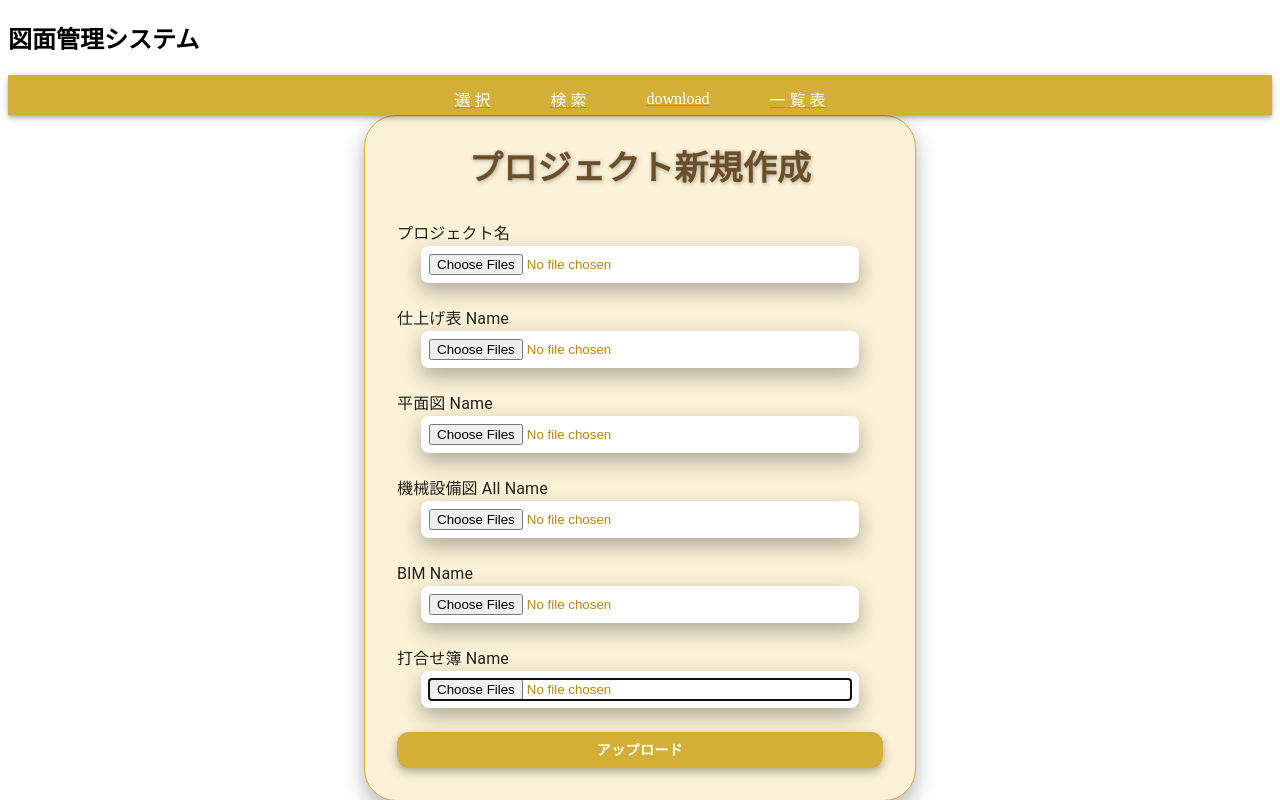
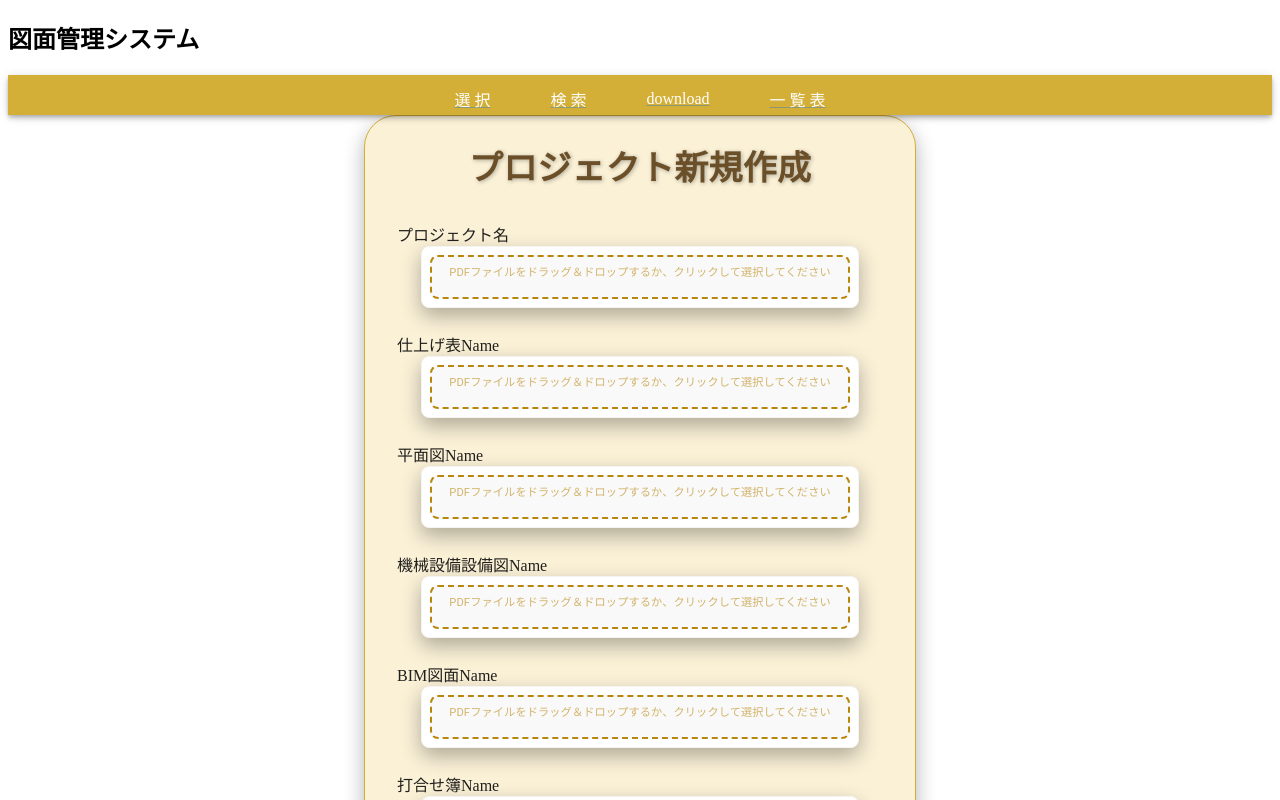
Before and after one commit to maedayosimasa/drawing_management_system_react, a React (Vite) app: page /Project_create in a window 1280 px wide. Shown: the top 800 px of the page. Built offline with nearby package versions, Linux system fonts and the light colour scheme.

Commit message:
createのフォームを修正

```diff
--- a/src/components/Project_create.jsx
+++ b/src/components/Project_create.jsx
@@ -1,18 +1,14 @@
 import React, { useState } from 'react';
+import { useDropzone } from "react-dropzone";
 import axios from 'axios';
-import {
-    Box,
-    TextField,
-    Button,
-    Typography,
-    Paper,
-    Container, AppBar, Toolbar, Link as MuiLink
+import {Box, TextField, Button, Typography, Paper, List, ListItem,
+  ListItemText, Container, AppBar, Toolbar, Link as MuiLink
 } from '@mui/material';
 import { Link } from "react-router-dom";
 
 export const Project_create = () => {
     const [formData, setFormData] = useState({
-        user_id: '',
+        // user_id: '',
         project_name: '',
         finishing_table_name: '',
         floor_plan_name: '',
@@ -21,8 +17,8 @@ export const Project_create = () => {
         meeting_log_name: '',
     });
 
-    const [file, setFile] = useState({
-        user_id: null,
+    const [files, setFiles] = useState({
+        // user_id: null,
         project_name: null,
         finishing_table_file: null,
         floor_plan_file: null,
@@ -30,58 +26,64 @@ export const Project_create = () => {
         bim_drawing_file: null,
         meeting_log_file: null,
     });
-    const [uploading, setUploading] = useState(false);
-
     // ファイル選択時のハンドラー
     //ファイル選択時に、選択されたファイルをfileオブジェクトに保存します。
-    const handleFileChange = (e) => {
-        setFile((prevFile) => ({
-            ...prevFile,
-            [e.target.name]: e.target.files[0], // 選択されたファイルをセット
+const handleFileChange = (name, selectedFiles) => {
+  setFiles((prevFiles) => ({
+    ...prevFiles,
+    [name]:selectedFiles, // 選択されたファイルを状態に反映
   }));
+   console.log("更新されたファイル:", name, selectedFiles);
 };
+//console.log("受け入れたファイル:");
 
     // フォームデータ変更時のハンドラー
     // テキスト入力の値が変更された際に、formDataを更新します。
    const handleChange = (e) => {
+   // console.log("フォームデータ:", formData);
+    const { name, value } = e.target; // e.targetからnameとvalueを分割代入
         setFormData((prevFormData) => ({
             ...prevFormData,
-            [e.target.name]: e.target.value,
+           [name]: value,
         }));
+        console.log("更新されたフォームデータ:", name, value);
     };
 
     // フォーム送信時のハンドラー
     //フォームデータとファイルを収集し、サーバーに送信する処理
     const handleSubmit = async (e) => {
         e.preventDefault();  //ページのリロードを防ぎます。
+        setUploading(true);
 
-        console.log('Form Data:', formData); // フォームデータの確認
-        console.log('Files:', file); // ファイルデータの確認
+         console.log("送信時のフォームデータ:", formData); // フォームデータの確認
+         console.log('Files:', files); // ファイルデータの確認
+
         //FormData オブジェクト作成:ブラウザのAPIで、キーと値のペアを簡単に送信できます。
         const data = new FormData();
 
-        // ファイルデータをFormDataに追加
-        //ファイルが選択されている場合のみFormDataに追加。
-        for (const key in file) {
-            if (file[key]) {
-                data.append(key, file[key] || '');// ファイルが空でも空文字を追加
+      // formData から FormData にデータを追加
+    Object.entries(formData).forEach(([key, value]) => {
+        data.append(key, value || ''); // 空の場合は空文字を設定
+    });
+
+    // files から FormData にファイルを追加
+    Object.entries(files).forEach(([key, fileArray]) => {
+        if (fileArray) {
+            fileArray.forEach((file) => {
+                data.append(key, file);
+            });
         }
+    });
+
+    // デバッグ用
+    console.log('--- FormData Entries ---');
+    for (let [key, value] of data.entries()) {
+        console.log(`${key}:`, value);
     }
-
-        // 他のフォームデータもFormDataに追加
-        for (const key in formData) {
-            data.append(key, formData[key] || '');// 空でも空文字を追加
-        }
-
-        // FormData内容をデバッグ用にコンソールに表示
-        for (let pair of data.entries()) {
-            console.log(pair[0] + ':', pair[1]);
-        }
-
  // setUploading(true);
         // alert('FormDataを確認しました。APIには送信されません。');
         // setUploading(false);
-
+        console.log('data:', data);
         const url = 'http://127.0.0.1:8000/api/Project_name/upload';
         try {
             const response = await axios.post(url, data, {
@@ -98,6 +100,42 @@ export const Project_create = () => {
         }
 
     };
+  //     const projects = [
+  //   {
+  //     プロジェクト名:"PDFファイルをドラッグ＆ドロップするか、クリックして選択してください",
+  //     仕上げ表: "PDFファイルをドラッグ＆ドロップするか、クリックして選択してください",
+  //     平面図: "PDFファイルをドラッグ＆ドロップするか、クリックして選択してください",
+  //     機械設備図ALL: "PDFファイルをドラッグ＆ドロップするか、クリックして選択してください",
+  //     BIM図面: "PDFファイルをドラッグ＆ドロップするか、クリックして選択してください",
+  //     打合せ簿: "PDFファイルをドラッグ＆ドロップするか、クリックして選択してください",
+  //   },
+  // ];
+
+  // // 初期値を設定
+   const [uploading, setUploading] = useState(false);
+  // //useState の初期値として projects[0] のデータを利用
+  // const [files, setFiles] = useState(
+  //   Object.fromEntries(
+  //     Object.entries(projects[0]).map(([key, value]) => [key, [{ name: value }]])
+  //   )
+  // );
+
+      const onDrop = (acceptedFiles) => {
+    setSelectedFiles(acceptedFiles);
+  };
+
+  const { getInputProps, getRootProps } = useDropzone({ onDrop });
+  //console.log(getInputProps());
+
+    const fieldLabels = {
+      project_name: "プロジェクト名",
+      finishing_table_name: "仕上げ表Name",
+      floor_plan_name: "平面図Name",
+      machinery_equipment_diagram_all_name: "機械設備設備図Name",
+      bim_drawing_name: "BIM図面Name",
+      meeting_log_name: "打合せ簿Name",
+    };
+
 
     return (
         <>
@@ -120,11 +158,7 @@ export const Project_create = () => {
                   </MuiLink>
                 </Toolbar>
               </AppBar>
-            {/* <div>
-                <h3>update</h3>
-                <Link to="/Project_search">searchに移動する</Link><br />
-                <Link to="/">一覧表 に移動する</Link>
-            </div> */}
+
 
         <Container maxWidth="sm">
       <Paper
@@ -132,9 +166,9 @@ export const Project_create = () => {
         sx={{
           p: 4,
           borderRadius: 8,
-                    bgcolor: '#faf1d7',
-                    border: '1px solid #d4af37',
-                    boxShadow: '0 8px 20px rgba(0, 0, 0, 0.3)',
+          bgcolor: "#faf1d7",
+          border: "1px solid #d4af37",
+          boxShadow: "0 8px 20px rgba(0, 0, 0, 0.3)",
         }}
       >
         <Typography
@@ -142,10 +176,10 @@ export const Project_create = () => {
           align="center"
           gutterBottom
           sx={{
-                        fontWeight: 'bold',
-                        color: '#6b4f29',
+            fontWeight: "bold",
+            color: "#6b4f29",
             fontFamily: '"Times New Roman", serif',
-                        textShadow: '1px 1px 4px rgba(0, 0, 0, 0.3)',
+            textShadow: "1px 1px 4px rgba(0, 0, 0, 0.3)",
             marginBottom: 4,
           }}
         >
@@ -155,48 +189,34 @@ export const Project_create = () => {
           component="form"
           onSubmit={handleSubmit}
           sx={{
-                        display: 'flex',
-                        flexDirection: 'column',
+            display: "flex",
+            flexDirection: "column",
             gap: 3,
           }}
         >
-                    {[
-                        //{ label: 'User ID', name: 'user_id' },
-                        { label: 'プロジェクト名', name: 'project_name' },
-                        { label: '仕上げ表 Name', name: 'finishing_table_name' },
-                        { label: '平面図 Name', name: 'floor_plan_name' },
-                        { label: '機械設備図 All Name', name: 'machinery_equipment_diagram_all_name' },
-                        { label: 'BIM Name', name: 'bim_drawing_name' },
-                        { label: '打合せ簿 Name', name: 'meeting_log_name' },
-                    ].map((field) => (
-                        <div key={field.name}>
-
-                            <Typography  >{field.label}</Typography>
+          {Object.keys(formData).map((key) => (
+            <div key={key}>
+             <Typography variant="h8" gutterBottom>
+                                 {fieldLabels[key] || key}
+                               </Typography>
               <Container maxWidth="sm">
                 <Paper
                   elevation={12}
                   sx={{
                     p: 1,
                     borderRadius: 2,
-                                        bgcolor: '#ffffff',
-                                        border: '1px solidrgb(245, 244, 242)',
-                                        boxShadow: '0 8px 20px rgba(0, 0, 0, 0.3)',
+                    bgcolor: "#ffffff",
+                    border: "1px solid rgb(245, 244, 242)",
+                    boxShadow: "0 8px 20px rgba(0, 0, 0, 0.3)",
                   }}
                 >
-                                    <input
-                                        type="file"
-                                        name={field.name}
-                                        accept="application/pdf"
-                                        onChange={handleFileChange}
-                                        multiple
-                                        autoFocus
-                                        className="file-button block"
-                                        style={{
-                                            marginTop: '0px',
-                                            width: '100%',
-                                            color: '#b8860b',
-                                        }}
-                                    /></Paper></Container>
+                  <DropzoneField
+                    name={key}
+                    onFileChange={handleFileChange}
+                    selectedFiles={files[key] || []}
+                  />
+                </Paper>
+              </Container>
             </div>
           ))}
           <Button
@@ -204,16 +224,16 @@ export const Project_create = () => {
             fullWidth
             variant="contained"
             sx={{
-                            bgcolor: '#d4af37',
-                            '&:hover': { bgcolor: '#b8860b' },
-                            color: '#ffffff',
-                            fontWeight: 'bold',
+              bgcolor: "#d4af37",
+              "&:hover": { bgcolor: "#b8860b" },
+              color: "#ffffff",
+              fontWeight: "bold",
               borderRadius: 3,
-                            boxShadow: '0 4px 10px rgba(0, 0, 0, 0.3)',
+              boxShadow: "0 4px 10px rgba(0, 0, 0, 0.3)",
             }}
             disabled={uploading}
           >
-                        {uploading ? 'アップロード中...' : 'アップロード'}
+            {uploading ? "アップロード中..." : "アップロード"}
           </Button>
         </Box>
       </Paper>
@@ -221,3 +241,55 @@ export const Project_create = () => {
         </>
     );
 };
+
+const DropzoneField = ({ name, onFileChange, selectedFiles }) => {
+  const { getRootProps, getInputProps, isDragActive } = useDropzone({
+    accept: { "application/pdf": [".pdf"] },
+    onDrop: (acceptedFiles) => {
+      const pdfFiles = acceptedFiles.filter((file) =>
+        file.name.toLowerCase().endsWith(".pdf")
+      );
+      onFileChange(name, pdfFiles);
+    },
+  });
+
+  return (
+    <Box
+      {...getRootProps()}
+      sx={{
+        border: "2px dashed #b8860b",
+        borderRadius: "8px",
+        padding: "8px",
+        textAlign: "center",
+        backgroundColor: isDragActive ? "#fff7e6" : "#f9f9f9",
+        color: "#b8860b",
+        cursor: "pointer",
+        "&:hover": { backgroundColor: "#fff4db" },
+        minHeight: "24px",
+      }}
+    >
+      <input {...getInputProps()} />
+      {selectedFiles.length === 0 ? (
+        <Typography
+          variant="body2"
+          sx={{
+            color: "#b8860b",
+            opacity: 0.6,
+            fontSize: "0.7rem",
+          }}
+        >
+          PDFファイルをドラッグ＆ドロップするか、クリックして選択してください
+        </Typography>
+      ) : (
+        <List sx={{ margin: 0, padding: 0 }}>
+          {selectedFiles.map((file, index) => (
+            <ListItem key={index} sx={{ padding: "4px 0" }}>
+              <ListItemText
+                primary={file.name} />
+            </ListItem>
+          ))}
+        </List>
+      )}
+    </Box>
+  );
+};
--- a/src/components/Project_show.jsx
+++ b/src/components/Project_show.jsx
@@ -54,11 +54,12 @@ export const Project_show = () => {
   });
 
   const handleFileChange = (name, selectedFiles) => {
-    setFiles((prevFiles) => ({
+        setFiles((prevFiles) => ({
       ...prevFiles,
       [name]: selectedFiles,
     }));
   };
+ console.log(setFiles);
 
   const handleSubmit = (e) => {
     e.preventDefault();
@@ -183,7 +184,7 @@ export const Project_show = () => {
             {projectData &&
               Object.keys(projectData).map((key) => (
                 <div key={key}>
-                  <Typography variant="h6" gutterBottom>
+                  <Typography variant="h8" gutterBottom>
                     {fieldLabels[key] || key}
                   </Typography>
                   <Container maxWidth="sm">
```
Lines whose indentation alone changed are shown as unchanged.
